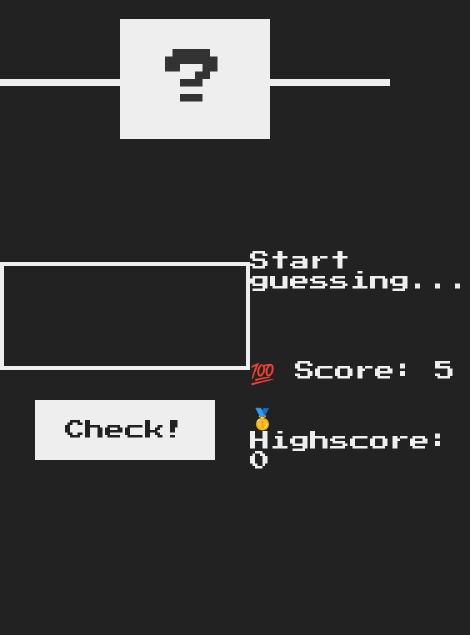
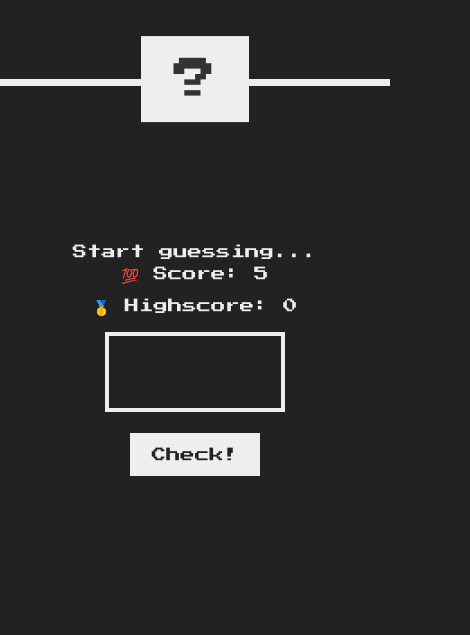
Before and after one commit to bird556/Guess-My-Number, a plain HTML site: page index.html in a window 390 px wide. Shown: the part 209-844 px from the top of the page, 470 px wide, since content can reach past the window. Drawn offline with Linux system fonts and the light colour scheme.

Commit message:
Responsive Added for Mobile & Laptop Devices 🤳

```diff
--- a/index.html
+++ b/index.html
@@ -6,7 +6,9 @@
   <meta name="viewport" content="width=device-width, initial-scale=1.0" />
   <meta http-equiv="X-UA-Compatible" content="ie=edge" />
   <link rel="stylesheet" href="style.css" />
+  <link rel="stylesheet" href="media.css">
   <link rel="shortcut icon" href="img/question-mark.jpg" type="image/x-icon">
+
   <title>Guess My Number!</title>
 </head>
 
--- /dev/null
+++ b/media.css
@@ -0,0 +1,76 @@
+/* // Width: 672px */
+@media screen and (max-width: 42rem) {
+  html {
+    font-size: 50%;
+  }
+
+  main {
+    flex-direction: column-reverse;
+    justify-content: center;
+  }
+
+  .right {
+    text-align: center;
+    margin-bottom: 2rem;
+  }
+
+  .message {
+    margin-bottom: 0px;
+    text-align: center;
+  }
+}
+/* // Width: 380px */
+@media screen and (max-width: 42rem) {
+  html {
+    font-size: 45%;
+  }
+}
+/* // Width: 338px */
+@media screen and (max-width: 23.75rem) {
+  html {
+    font-size: 40%;
+  }
+
+  .guess {
+    width: 50%;
+  }
+
+  .right {
+    width: 100%;
+  }
+
+  .left {
+    width: 100%;
+  }
+}
+/* // Width: 338px */
+@media screen and (max-width: 18.75rem) {
+  html {
+    font-size: 35%;
+  }
+}
+/* // Width: 264px */
+@media screen and (max-width: 18.75rem) {
+  html {
+    font-size: 32%;
+  }
+}
+
+/* // height: 650px */
+@media screen and (max-height: 40rem) {
+  html {
+    font-size: 50%;
+  }
+}
+/* // height: 544px */
+@media screen and (max-height: 34rem) {
+  html {
+    font-size: 32%;
+  }
+}
+/* // height: 280px */
+@media screen and (max-height: 17.5rem) {
+  html {
+    font-size: 25%;
+  }
+}
--- a/style.css
+++ b/style.css
@@ -35,6 +35,7 @@ main {
 
 .left {
   width: 52rem;
+  /* width: 40%; */
   display: flex;
   flex-direction: column;
   align-items: center;
@@ -42,6 +43,7 @@ main {
 
 .right {
   width: 52rem;
+  /* width: 100%; */
   font-size: 2rem;
 }
 
@@ -50,7 +52,7 @@ h1 {
   font-size: 4rem;
   text-align: center;
   position: absolute;
-  width: 100%;
+  /* width: 100%; */
   top: 52%;
   left: 50%;
   transform: translate(-50%, -50%);
@@ -91,6 +93,7 @@ h1 {
   font-size: 5rem;
   padding: 2.5rem;
   width: 25rem;
+  /* width: 100%; */
   text-align: center;
   display: block;
   margin-bottom: 3rem;
```
